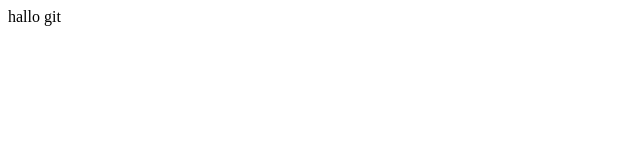
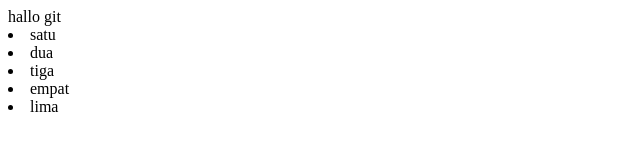
Before and after one commit to aris88/belajar-git, a plain HTML site: page index.html in a window 1280 px wide. Shown: the whole page, without its empty margins (0-640 px from the left). Drawn offline with Linux system fonts and the light colour scheme.

Commit message:
ubah index dengan penambahan li

```diff
--- a/index.html
+++ b/index.html
@@ -8,5 +8,10 @@
 </head>
 <body>
     hallo git
+    <li class="main-list">satu</li>
+    <li class="main-list">dua</li>
+    <li class="main-list">tiga</li>
+    <li class="main-list">empat</li>
+    <li class="main-list">lima</li>
 </body>
 </html>
```
